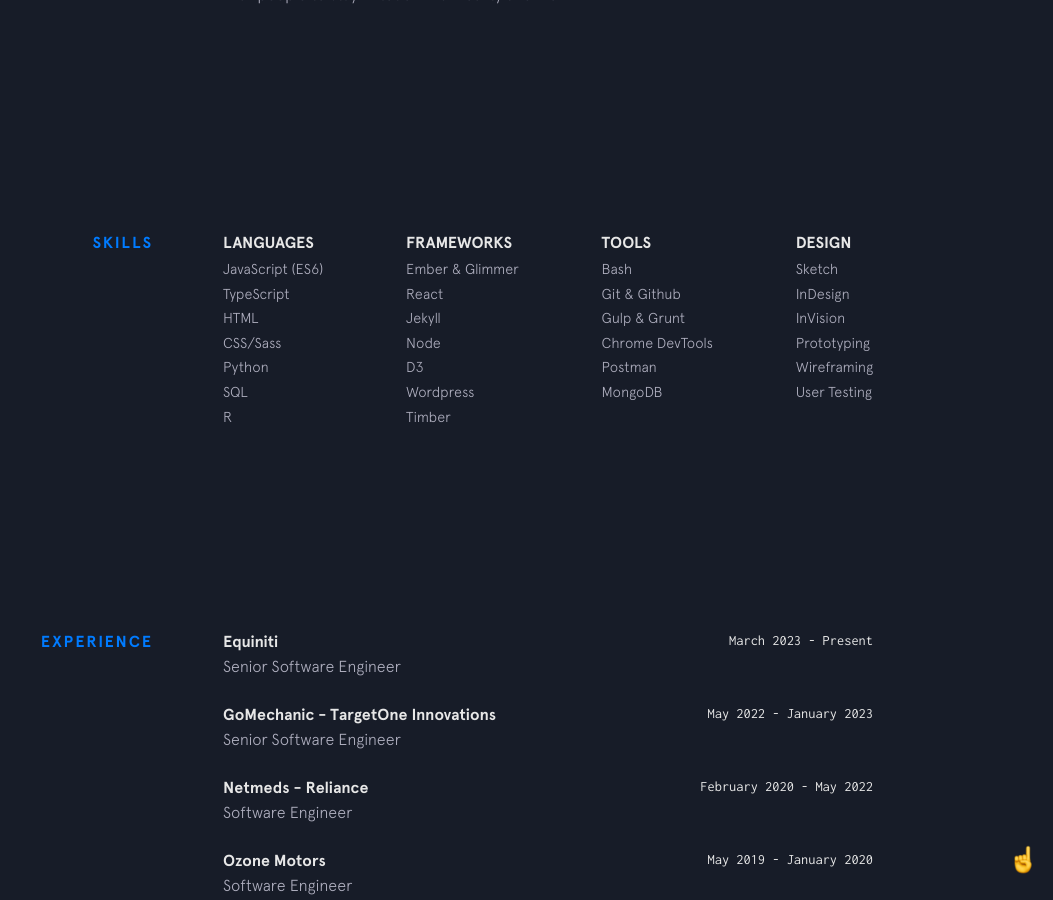
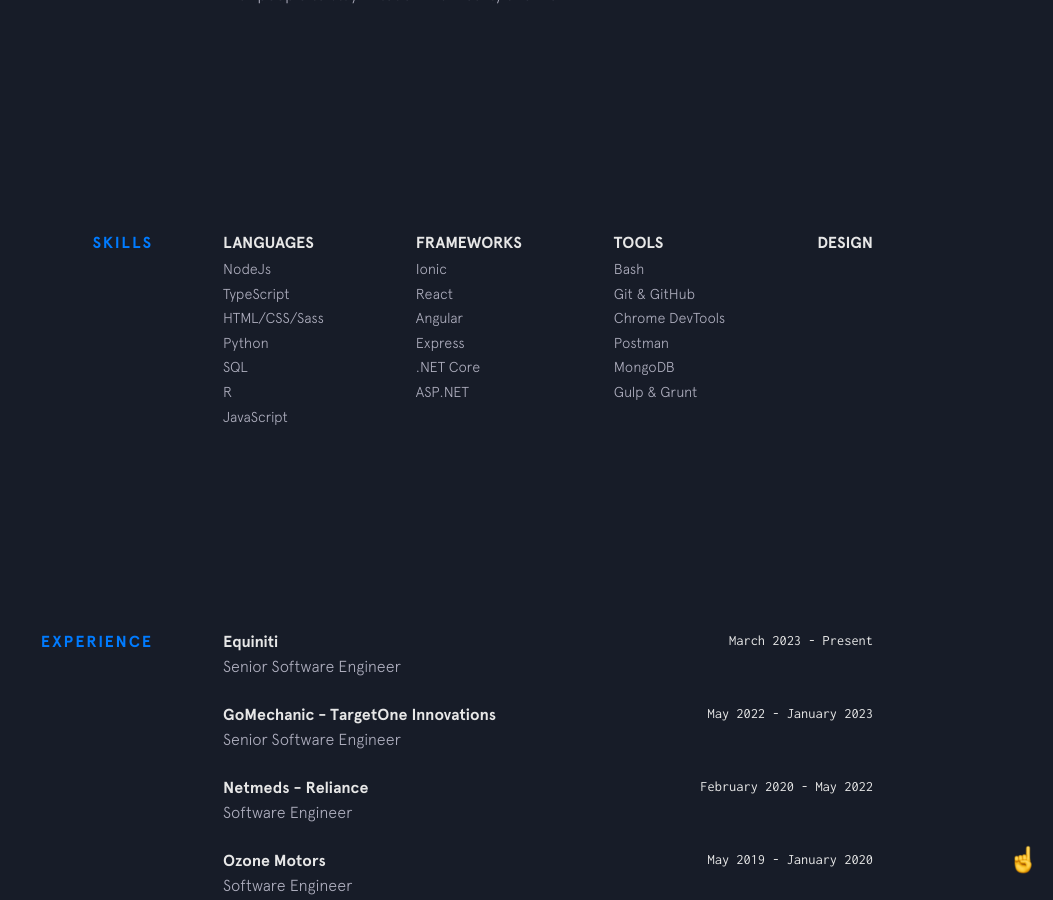
Before and after one commit to JeromeGNJ/JeromeGNJ.github.io, a Jekyll site: the page built from index.html, in a window 1280 px wide and 900 px high, scrolled down 1338 px. Shown: the whole window, without its empty margins (227-1280 px from the left). Built offline with Jekyll 4.4.1, drawn with Linux system fonts in a browser that asks for light colours; nearby versions of some CDN libraries.

Commit message:
Update skills.yml

```diff
--- a/_data/skills.yml
+++ b/_data/skills.yml
@@ -1,33 +1,32 @@
 languages:
-  - item: JavaScript (ES6)
+  - item: NodeJs
   - item: TypeScript
-  - item: HTML
-  - item: CSS/Sass
+  - item: HTML/CSS/Sass
   - item: Python
   - item: SQL
   - item: R
+  - item: JavaScript
 
 frameworks:
-  - item: Ember & Glimmer
+  - item: Ionic
   - item: React
-  - item: Jekyll
-  - item: Node
-  - item: D3
-  - item: Wordpress
-  - item: Timber
+  - item: Angular
+  - item: Express
+  - item: .NET Core
+  - item: ASP.NET
 
 tools:
   - item: Bash
-  - item: Git & Github
-  - item: Gulp & Grunt
+  - item: Git & GitHub
   - item: Chrome DevTools
   - item: Postman
   - item: MongoDB
+  - item: Gulp & Grunt
 
-design:
-  - item: Sketch
-  - item: InDesign
-  - item: InVision
-  - item: Prototyping
-  - item: Wireframing
-  - item: User Testing
+cloud:
+  - item: AWS
+  - item: GCP
+  - item: Azure
+  - item: Serverless Architecture
+  - item: Cloud Migration
+  - item: Cloud Security
```
